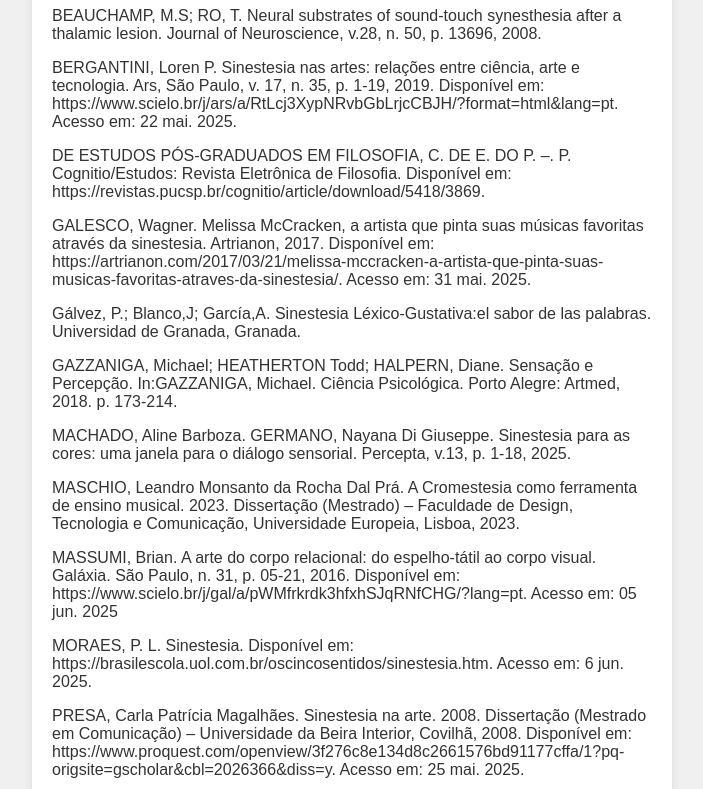
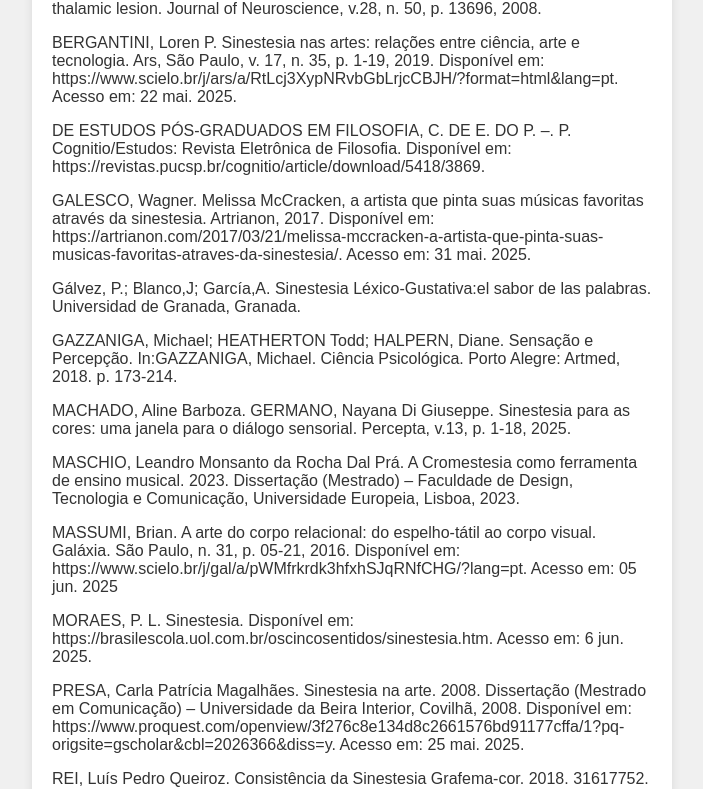
Before and after one commit to fabiogysi/Referencias--trabalho-de-sinestesia-da-disciplina-da-processos-psicologicos-basicos-URI-Erechim-2025, a plain HTML site: page index.html in a window 1280 px wide. Shown: the part 123-912 px from the top of the page, without its empty margins (288-991 px from the left). Drawn offline with Linux system fonts and the light colour scheme.

Commit message:
Atualizar o index.html

```diff
--- a/index.html
+++ b/index.html
@@ -8,7 +8,7 @@
     <style>
         body {
             font-family: Arial, sans-serif;
-            margin: 30px;
+            margin: 5px;
             background-color: #f0f0f0;
             color: #333;
         }
```
